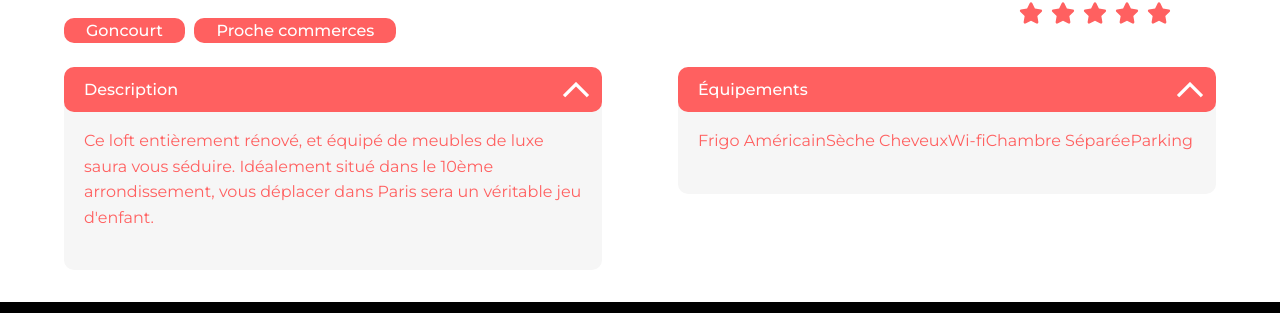
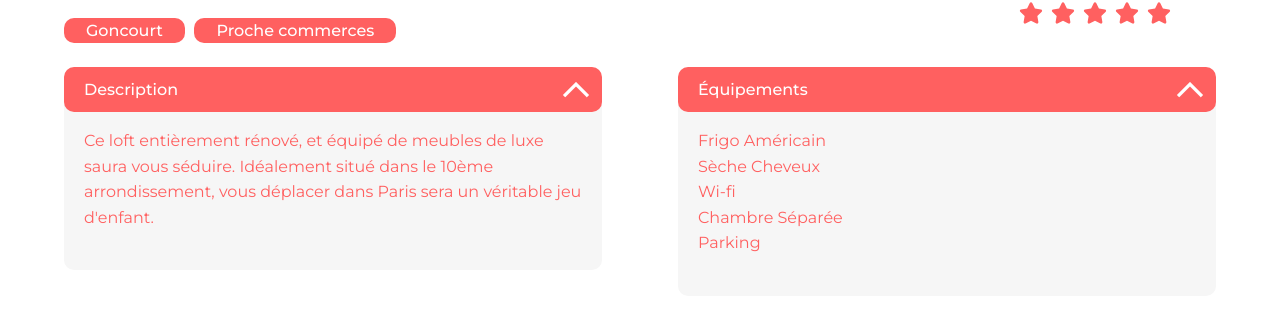
Before and after one commit to JohanSannier/kasa, a React (Create React App) app: page /logement/0979876d in a window 1280 px wide. Shown: the part 639-952 px from the top of the page. Built offline with nearby package versions, Linux system fonts and the light colour scheme.

Commit message:
Dropdown ok

```diff
--- a/src/components/Dropdown.js
+++ b/src/components/Dropdown.js
@@ -4,33 +4,39 @@ import arrow_up from "../assets/arrow_up.png";
 import arrow_down from "../assets/arrow_down.png";
 
 function Dropdown({ title, content }) {
-  const [arrow, setArrow] = useState(arrow_up);
+  // Rendu conditionnel sur l'affichage de l'icone
   const [isOpen, setIsOpen] = useState(true);
-  // console.log(content);
+  console.log(content);
   // console.log(isOpen);
   let dropdown = document.querySelector(".dropdown-list");
-  let typeOfContent = typeof content;
+  // let typeOfContent = typeof content;
+  const [typeOfContent, setTypeOfContent] = useState(typeof content);
 
+  console.log(typeOfContent);
   function handleClick() {
     setIsOpen(!isOpen);
-    console.log("====================================");
-    console.log(isOpen);
-    console.log("====================================");
-    setArrow(isOpen ? arrow_up : arrow_down);
   }
 
   return (
     <div className="dropdown-wrapper">
       <p className="dropdown-title">{title}</p>
-      <img src={arrow} alt="" className="arrow-icon" onClick={handleClick} />
-      <ul className="dropdown-list">
-        {content}
-        {/* {typeOfContent === "object"
-          ? content.map((list, index) => {
+      <img
+        src={isOpen ? arrow_up : arrow_down}
+        alt=""
+        className="arrow-icon"
+        onClick={handleClick}
+      />
+      {isOpen && (
+        <ul className="dropdown-list">
+          {typeOfContent === "string" ? (
+            <li>{content}</li>
+          ) : (
+            content.map((list, index) => {
               return <li key={`item ${index}`}>{list}</li>;
             })
-          : { content }} */}
-      </ul>
+          )}
+        </ul>
+      )}
     </div>
   );
 }
```
